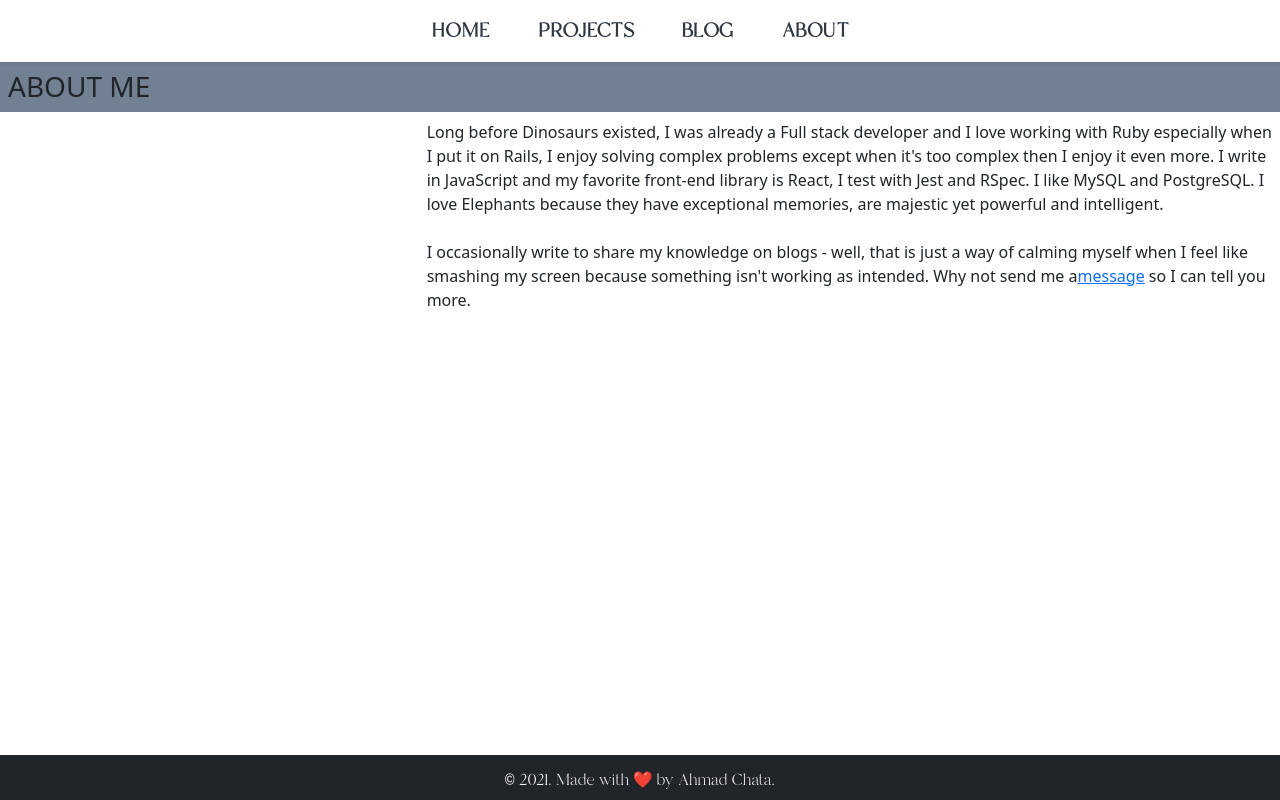
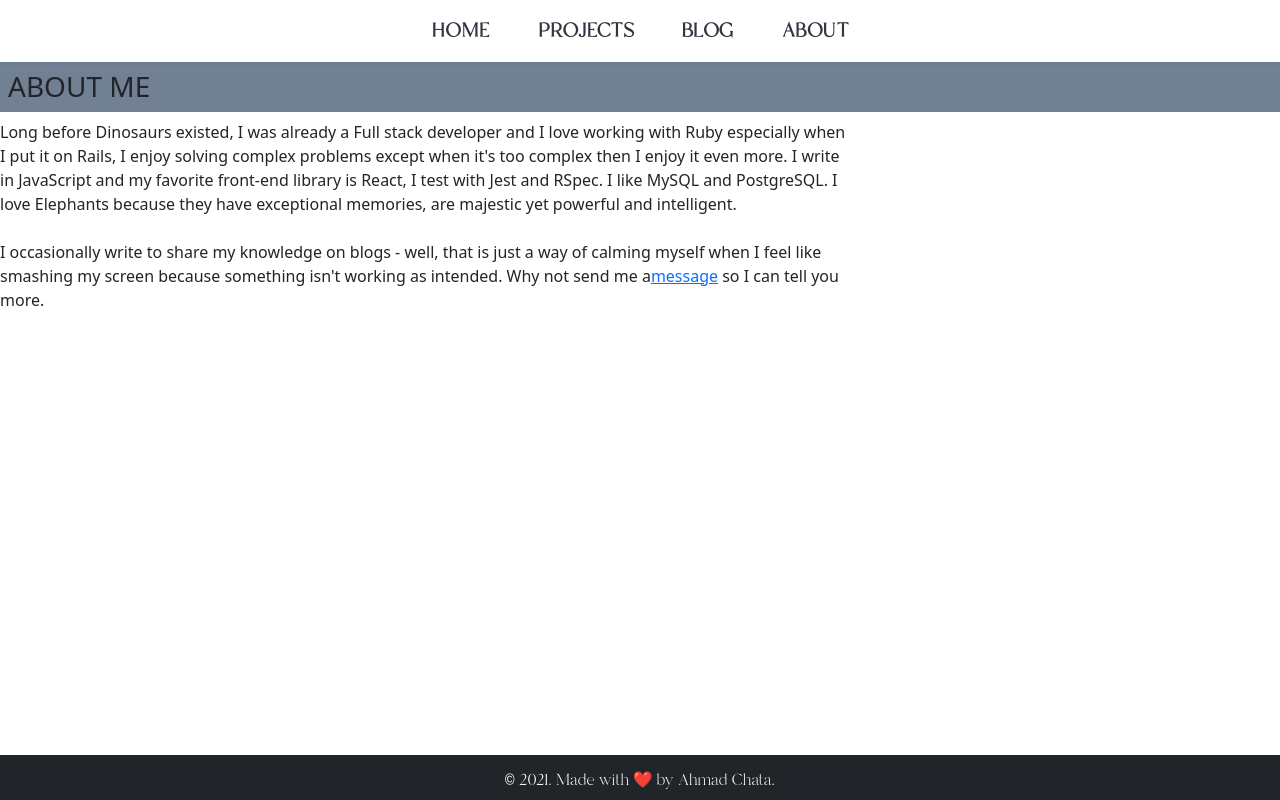
Before and after one commit to ahmadchata/portfolio_v2, a Next.js app: page /about in a window 1280 px wide. Built offline with nearby package versions, Linux system fonts and the light colour scheme.

Commit message:
Update about page

```diff
--- a/pages/about.js
+++ b/pages/about.js
@@ -4,13 +4,6 @@ const About = () => {
   return (
     <aside className="row g-0 banner">
       <h3 className="name gray p-2">ABOUT ME</h3>
-      <div className="banner col-lg-4">
-        {/* <Image
-          src="assets/me.png"
-          className="img-fluid about-img"
-          alt="a picture of me"
-        /> */}
-      </div>
       <div className="col-lg-8 about-text">
         <p className="bio">
           Long before Dinosaurs existed, I was already a Full stack developer
```
